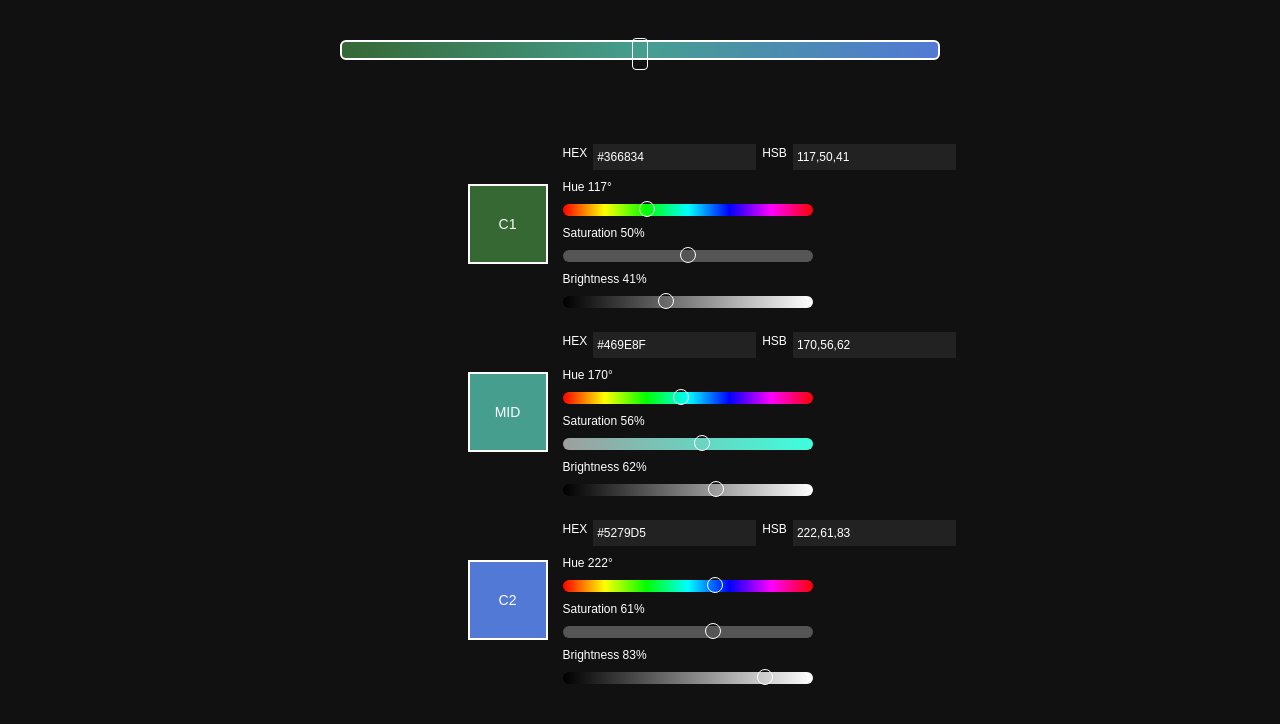
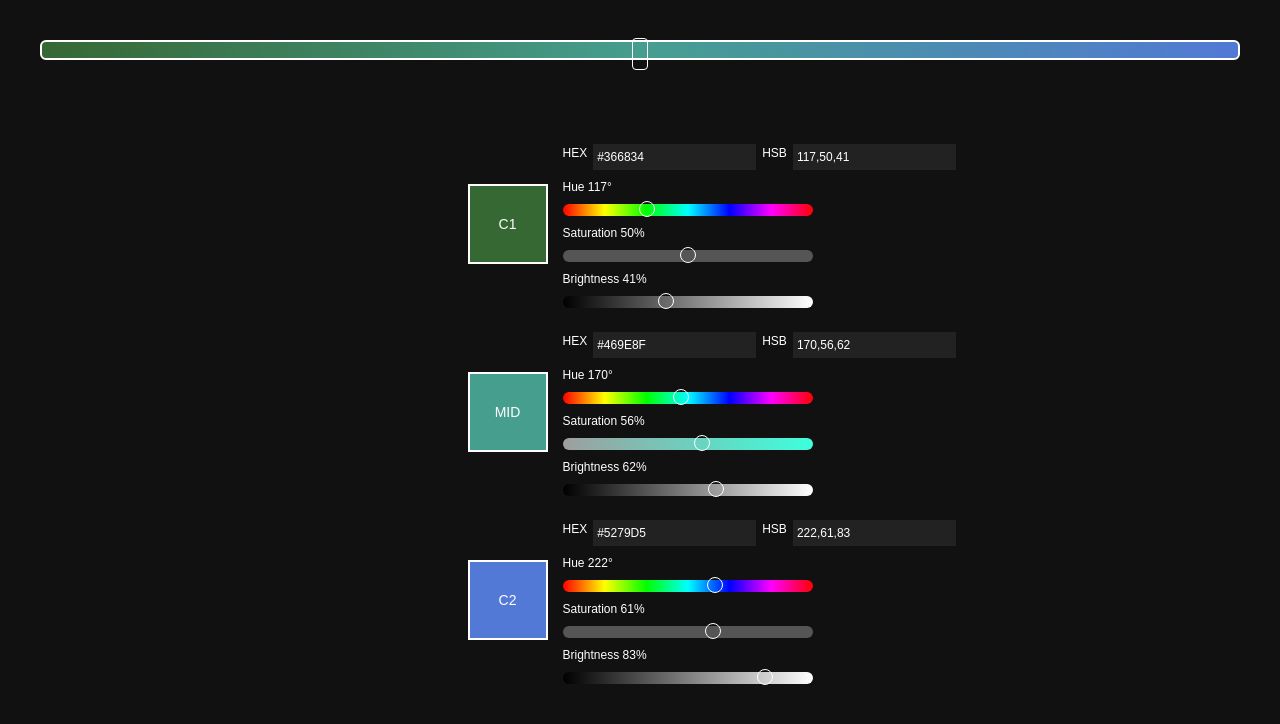
Before and after one commit to thetrend/graced-is, an Astro site: page /hsb-color-picker in a window 1280 px wide. Built offline with nearby package versions, Linux system fonts and the light colour scheme; Astro itself is replaced by a stand-in of ours.

Commit message:
chore: update colorpicker.css

```diff
--- a/src/styles/colorpicker.css
+++ b/src/styles/colorpicker.css
@@ -84,8 +84,9 @@ input[type=range]::-webkit-slider-thumb {
 }
 
 .gradient-container {
-  width: 600px;
+  padding: 0 20px;
   height: 40px;
+  width: 100%;
   position: relative;
   margin: 20px 0;
   cursor: pointer;
```
